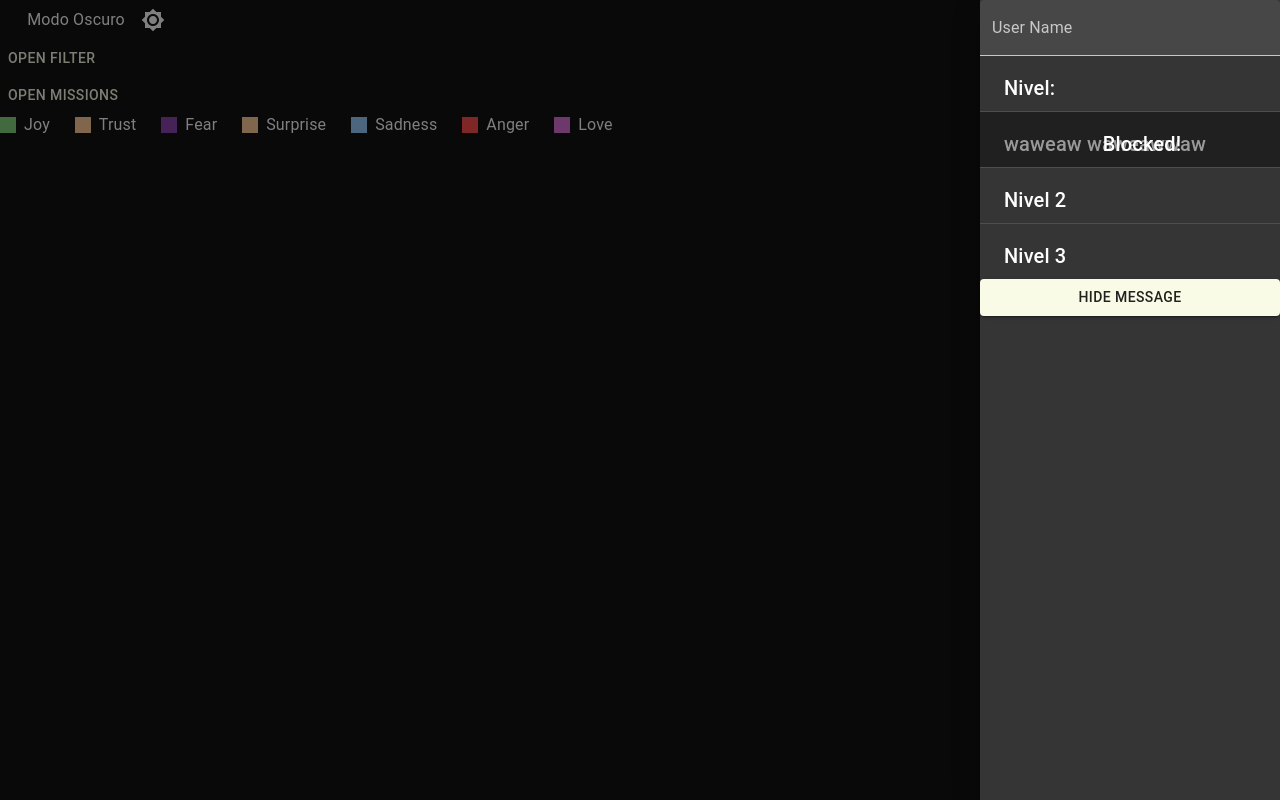
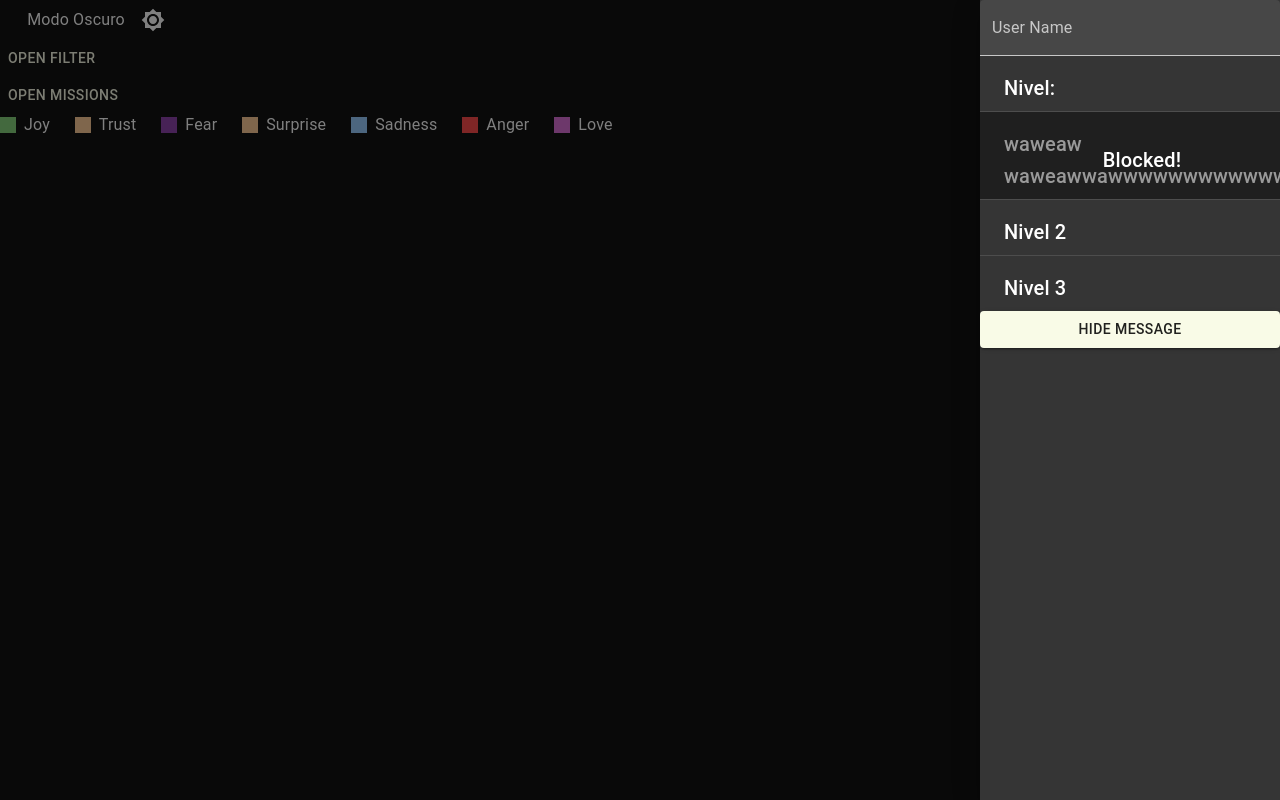
Before and after one commit to alfredo-baquedano/emotion-link, a React (Vite) app: page /#/ in a window 1280 px wide. Both pictures are taken after a click on the button "OPEN MISSIONS". Built offline with nearby package versions, Linux system fonts and the light colour scheme.

Commit message:
fixed transparency

```diff
--- a/src/pages/EmotionalGraphPage/MissionsDrawer.jsx
+++ b/src/pages/EmotionalGraphPage/MissionsDrawer.jsx
@@ -2,7 +2,6 @@ import { React, useState } from 'react';
 import {
   Button,
   Drawer,
-  List,
   Divider,
   Typography,
   Box,
@@ -30,12 +29,13 @@ export default function MissionsDrawer() {
         Nivel:
       </Typography>
       <Divider />
-      <Box variant='container'>
+      <Box variant='container' sx={{ position: 'relative' }}>
         {isLocked && (
           <Box
             sx={{
               position: 'absolute',
-              width: 300,
+              height: '100%',
+              width: '100%',
               backgroundColor: 'rgba(0, 0, 0, 0.4)',
               color: 'white',
               display: 'flex',
@@ -49,11 +49,10 @@ export default function MissionsDrawer() {
             </Typography>
           </Box>
         )}
-        <Box>
-          <Typography variant='h6' gutterBottom sx={{ ml: 3, mt: 2 }}>
-            waweaw waweawwaw
-          </Typography>
-        </Box>
+
+        <Typography variant='h6' gutterBottom sx={{ ml: 3, mt: 2 }}>
+          waweaw waweawwawwwwwwwwwwwwwww
+        </Typography>
       </Box>
       <Divider />
       <Box>
```
